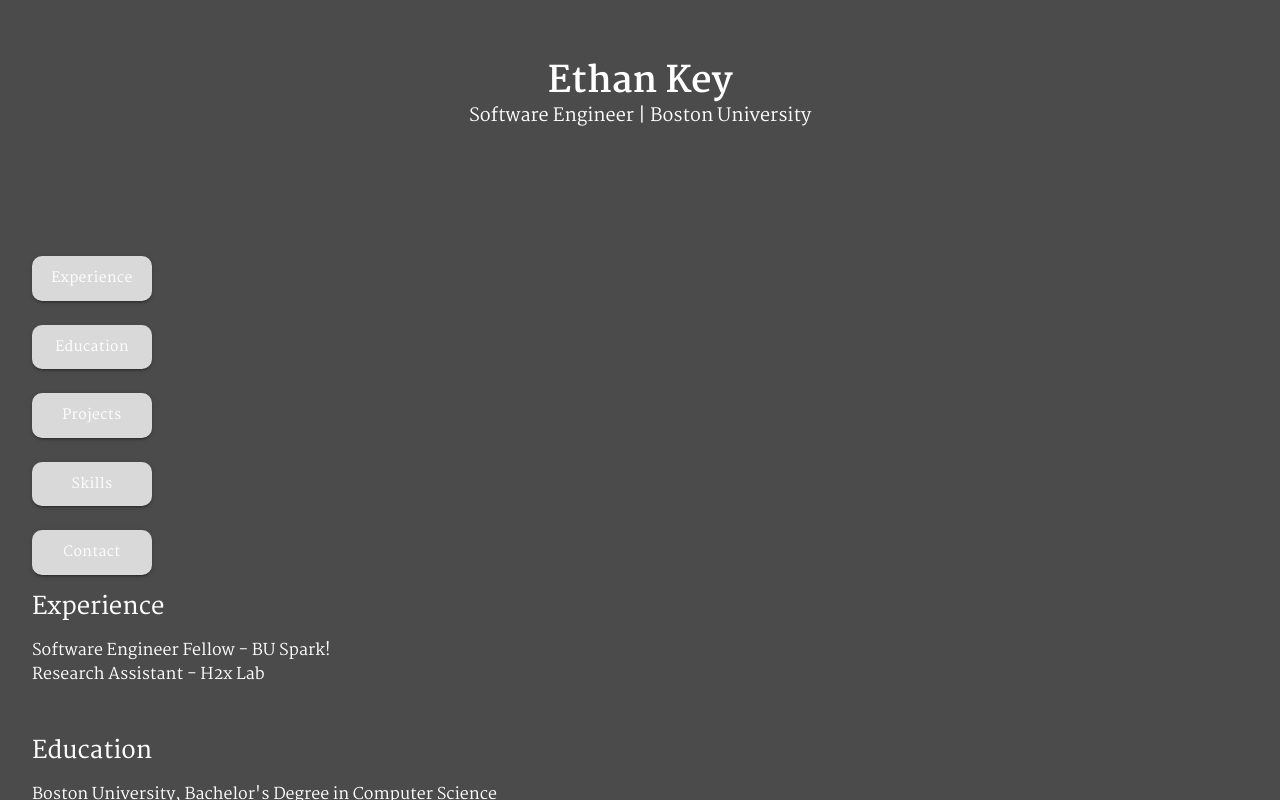
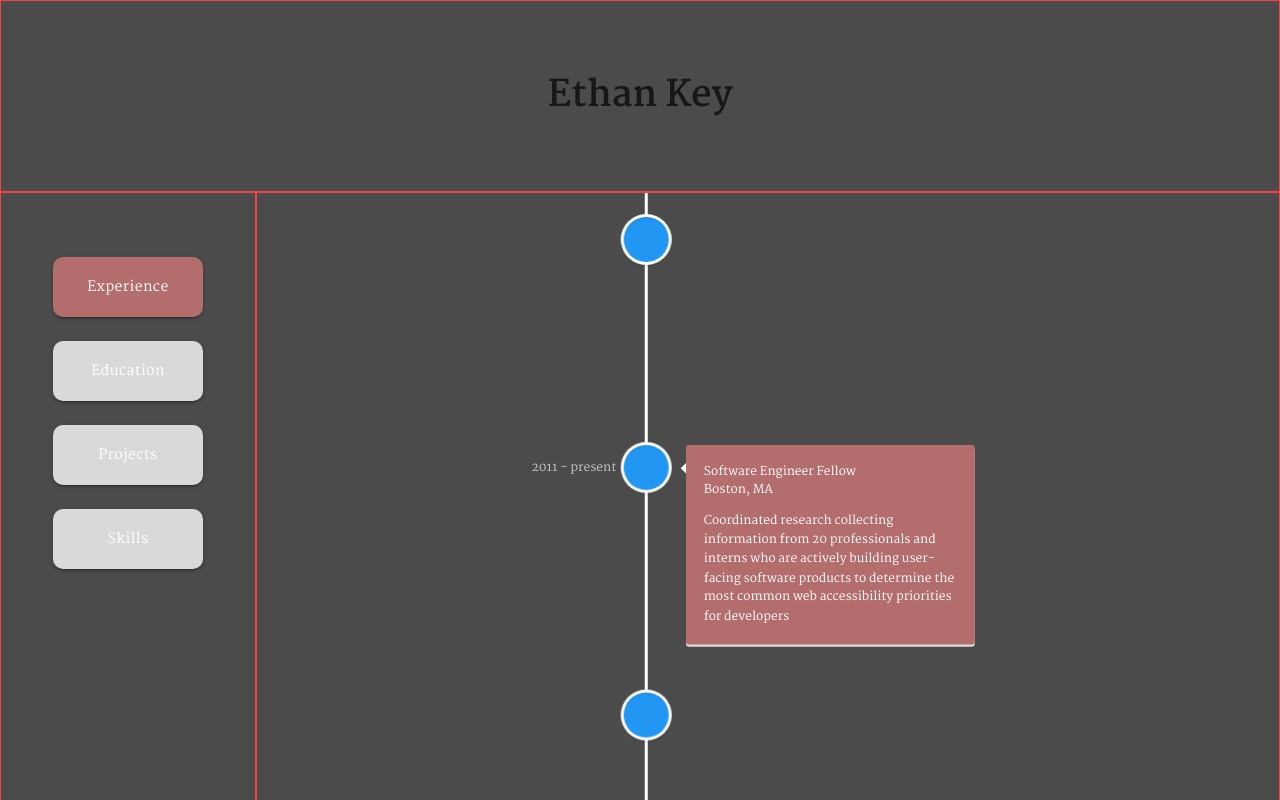
Before and after one commit to ethanrkey/family-website, a Next.js app: page /ethankey in a window 1280 px wide. Both pictures are taken after a click on the button "Experience". Shown: the top 800 px of the page. Built offline with nearby package versions, Linux system fonts and the light colour scheme.

Commit message:
functional sidebar & experience timeline

```diff
--- a/app/ethankey/page.tsx
+++ b/app/ethankey/page.tsx
@@ -1,29 +1,56 @@
 "use client";
-import React from "react";
+import React, { useState } from "react";
 import Link from "next/link";
 import Button from "@mui/material/Button";
 import Stack from "@mui/material/Stack";
+import Experience from "@/components/experience";
+import Education from "@/components/education";
+import Projects from "@/components/projects";
+import Skills from "@/components/skills";
+import About from "@/components/about";
+import { MdLocalPhone } from "react-icons/md";
+import { MdEmail } from "react-icons/md";
+import { FaLinkedin } from "react-icons/fa";
+
 
 export default function EthanKey() {
+  const [activeSection, setActiveSection] = useState("");
+
+  const renderContent = () => {
+    switch (activeSection) {
+      case "Experience":
+        return <Experience />;
+      case "Education":
+        return <Education />;
+      case "Projects":
+        return <Projects />;
+      case "Skills":
+        return <Skills />;
+      default:
+        return <About />;
+    }
+  };
+
   return (
-    <div className="bg-[#4B4B4B] text-white min-h-screen">
-      <header className="flex flex-col items-center justify-center h-48">
+    <div className="bg-[#4B4B4B] flex flex-col min-h-screen">
+      <header className="flex flex-col items-center justify-center h-48 border border-red-500">
         <Link href="/">
           <h1 className="text-4xl font-bold">Ethan Key</h1>
         </Link>
-        <p className="text-lg">Software Engineer | Boston University</p>
       </header>
-      <main className="px-8 py-16">
-        <section>
+      <div className="flex flex-1">
+        <div className="flex justify-center w-1/5 py-16 border border-red-500">
           <Stack spacing={3} direction="column">
             <Button
+              onClick={() => setActiveSection("Experience")}
               variant="contained"
               sx={{
-              width: '120px',
+                height: "60px",
+                width: '150px',
                 fontFamily: "inherit",
                 textTransform: "none",
-              backgroundColor: '#D9D9D9',
-              color: 'white',
+                backgroundColor: activeSection === "Experience" ? "#B36D6D" : "#D9D9D9",
+                color: "white",
                 padding: '10px 20px',
                 borderRadius: '10px',
                 '&:hover': {
@@ -34,12 +61,14 @@
               Experience
             </Button>
             <Button
+              onClick={() => setActiveSection("Education")}
               variant="contained"
               sx={{
-              width: '120px',
+                height: "60px",
+                width: '150px',
                 fontFamily: "inherit",
                 textTransform: "none",
-              backgroundColor: '#D9D9D9',
+                backgroundColor: activeSection === "Education" ? "#B36D6D" : "#D9D9D9",
                 color: 'white',
                 padding: '10px 20px',
                 borderRadius: '10px',
@@ -51,12 +80,14 @@
               Education
             </Button>
             <Button
+              onClick={() => setActiveSection("Projects")}
               variant="contained"
               sx={{
-              width: '120px',
+                height: "60px",
+                width: '150px',
                 fontFamily: "inherit",
                 textTransform: "none",
-              backgroundColor: '#D9D9D9',
+                backgroundColor: activeSection === "Projects" ? "#B36D6D" : "#D9D9D9",
                 color: 'white',
                 padding: '10px 20px',
                 borderRadius: '10px',
@@ -68,12 +99,14 @@
               Projects
             </Button>
             <Button
+              onClick={() => setActiveSection("Skills")}
               variant="contained"
               sx={{
-              width: '120px',
+                height: "60px",
+                width: '150px',
                 fontFamily: "inherit",
                 textTransform: "none",
-              backgroundColor: '#D9D9D9',
+                backgroundColor: activeSection === "Skills" ? "#B36D6D" : "#D9D9D9",
                 color: 'white',
                 padding: '10px 20px',
                 borderRadius: '10px',
@@ -84,37 +117,34 @@
             >
               Skills
             </Button>
+          </Stack>
+        </div>
+        <div className="flex flex-1 px-6 justify-center border border-red-500">{renderContent()}</div>
+      </div>
+
+      <footer className="border border-red-500">
+        <div className="flex items-center justify-center">
+          <FaLinkedin size={36}/>
+        </div>
+        <div className="flex flex-row items-center justify-center py-3 space-x-5">
+          <MdLocalPhone size={36}/>
           <Button
-            variant="contained"
+            variant="text"
             sx={{
-              width: '120px',
+              color: 'white',
               fontFamily: "inherit",
               textTransform: "none",
-              backgroundColor: '#D9D9D9',
-              color: 'white',
-              padding: '10px 20px',
-              borderRadius: '10px',
+              fontWeight: "bold",
               '&:hover': {
-                backgroundColor: '#B36D6D',
+                  backgroundColor: '#473c3c',
                 },
             }}
           >
-            Contact
+              Contact Me
           </Button>
-
-        </Stack>
-          <h2 className="text-2xl font-semibold mb-4 mt-4">Experience</h2>
-          <ul>
-            <li>Software Engineer Fellow - BU Spark!</li>
-            <li>Research Assistant - H2x Lab</li>
-          </ul>
-        </section>
-        <section className="mt-12">
-          <h2 className="text-2xl font-semibold mb-4">Education</h2>
-          <p>Boston University, Bachelor's Degree in Computer Science</p>
-          <p>GPA: 3.63</p>
-        </section>
-      </main>
+          <MdEmail size={36}/>
+        </div>
+      </footer>
     </div>
   );
 }
--- /dev/null
+++ b/components/about.tsx
@@ -0,0 +1,10 @@
+export default function About() {
+    return (
+      <div>
+        <h2 className="text-2xl font-bold">About Me</h2>
+        <ul className="mt-4">
+          <p>I am a junior at Boston University studying Computer Science. Imma coder blah blah blah blah blah blah blah blah blah blah blah blah blah blah blah blah blah blah blah blah blah blah blah blah blah blah blah blah blah blah blah blah blah blah blah blah blah blah blah blah blah blah blah blah blah blah blah blah blah blah blah blah blah blah blah blah blah blah blah blah blah blah blah blah blah blah blah blah blah blah blah </p>
+        </ul>
+      </div>
+    );
+  }
--- /dev/null
+++ b/components/education.tsx
@@ -0,0 +1,11 @@
+export default function Education() {
+    return (
+      <div>
+        <h2 className="text-2xl font-bold">Education</h2>
+        <ul className="mt-4">
+          <li>Boston University</li>
+          <li>Computer Science</li>
+        </ul>
+      </div>
+    );
+  }
--- /dev/null
+++ b/components/experience.tsx
@@ -0,0 +1,69 @@
+import React from 'react';
+import { VerticalTimeline, VerticalTimelineElement }  from 'react-vertical-timeline-component';
+import 'react-vertical-timeline-component/style.min.css';
+
+export default function Experience() {
+    return (
+        <div style={{ transform: "scale(0.75)", transformOrigin: "top left" }}>
+        <VerticalTimeline>
+          <VerticalTimelineElement
+            className="vertical-timeline-element--work"
+            contentStyle={{ background: '#B36D6D', color: '#fff' }}
+            contentArrowStyle={{ borderRight: '7px solid  #ffffff' }}
+            date="2011 - present"
+            iconStyle={{ background: '#2196f3', color: '#fff' }}
+            // icon={<WorkIcon />}
+          >
+            <h3 className="vertical-timeline-element-title">Software Development Research Assistant</h3>
+            <h4 className="vertical-timeline-element-subtitle">Boston, MA</h4>
+            <p>
+            Configured 250 real-world maps from nuScenes dataset by transforming OpenStreetMap data in RoadRunner to CARLA supported formats using Linux scripting and Python conversion libraries
+            </p>
+          </VerticalTimelineElement>
+          {/* Add more VerticalTimelineElement components here */}
+          <VerticalTimelineElement
+            className="vertical-timeline-element--work"
+            contentStyle={{ background: '#B36D6D', color: '#fff' }}
+            contentArrowStyle={{ borderRight: '7px solid  #ffffff' }}
+            date="2011 - present"
+            iconStyle={{ background: '#2196f3', color: '#fff' }}
+            // icon={<WorkIcon />}
+          >
+            <h3 className="vertical-timeline-element-title">Software Engineer Fellow</h3>
+            <h4 className="vertical-timeline-element-subtitle">Boston, MA</h4>
+            <p>
+            Coordinated research collecting information from 20 professionals and interns who are actively building user-facing software products to determine the most common web accessibility priorities for developers
+            </p>
+          </VerticalTimelineElement>
+          <VerticalTimelineElement
+            className="vertical-timeline-element--work"
+            contentStyle={{ background: '#B36D6D', color: '#fff' }}
+            contentArrowStyle={{ borderRight: '7px solid  #ffffff' }}
+            date="2011 - present"
+            iconStyle={{ background: '#2196f3', color: '#fff' }}
+            // icon={<WorkIcon />}
+          >
+            <h3 className="vertical-timeline-element-title">Computing Department Associate</h3>
+            <h4 className="vertical-timeline-element-subtitle">Watertown, MA</h4>
+            <p>
+            Provided technical support for computing products including laptops, desktops, peripherals, and accessories
+            </p>
+          </VerticalTimelineElement>
+          <VerticalTimelineElement
+            className="vertical-timeline-element--work"
+            contentStyle={{ background: '#B36D6D', color: '#fff' }}
+            contentArrowStyle={{ borderRight: '7px solid  #ffffff' }}
+            date="2011 - present"
+            iconStyle={{ background: '#2196f3', color: '#fff' }}
+            // icon={<WorkIcon />}
+          >
+            <h3 className="vertical-timeline-element-title">Junior Development Team</h3>
+            <h4 className="vertical-timeline-element-subtitle">Boston, MA</h4>
+            <p>
+            Assisted club members in learning full stack web development projects using technologies such as React, JavaScript, Node.js, MongoDB, HTML, and CSS during weekly live coding workshops
+            </p>
+          </VerticalTimelineElement>
+        </VerticalTimeline>
+      </div>
+    );
+  }
--- /dev/null
+++ b/components/projects.tsx
@@ -0,0 +1,11 @@
+export default function Projects() {
+    return (
+      <div>
+        <h2 className="text-2xl font-bold">Projects</h2>
+        <ul className="mt-4">
+          <li>AccessiScan</li>
+          <li>Global Conflict Visualizer</li>
+        </ul>
+      </div>
+    );
+  }
--- /dev/null
+++ b/components/skills.tsx
@@ -0,0 +1,11 @@
+export default function Skills() {
+    return (
+      <div>
+        <h2 className="text-2xl font-bold">Skills</h2>
+        <ul className="mt-4">
+          <li>Python</li>
+          <li>Java</li>
+        </ul>
+      </div>
+    );
+  }
--- a/package.json
+++ b/package.json
@@ -11,16 +11,20 @@
   "dependencies": {
     "@emotion/react": "^11.14.0",
     "@emotion/styled": "^11.14.0",
+    "@mui/icons-material": "^6.3.0",
     "@mui/material": "^6.3.0",
     "next": "15.1.3",
     "react": "^19.0.0",
-    "react-dom": "^19.0.0"
+    "react-dom": "^19.0.0",
+    "react-icons": "^5.4.0",
+    "react-vertical-timeline-component": "^3.5.3"
   },
   "devDependencies": {
     "@eslint/eslintrc": "^3",
     "@types/node": "^20",
     "@types/react": "^19",
     "@types/react-dom": "^19",
+    "@types/react-vertical-timeline-component": "^3.3.6",
     "eslint": "^9",
     "eslint-config-next": "15.1.3",
     "postcss": "^8",
```
Also changed, not shown: 1 other file (tests, documents, lock files or other folders). Lines whose indentation alone changed are shown as unchanged.
